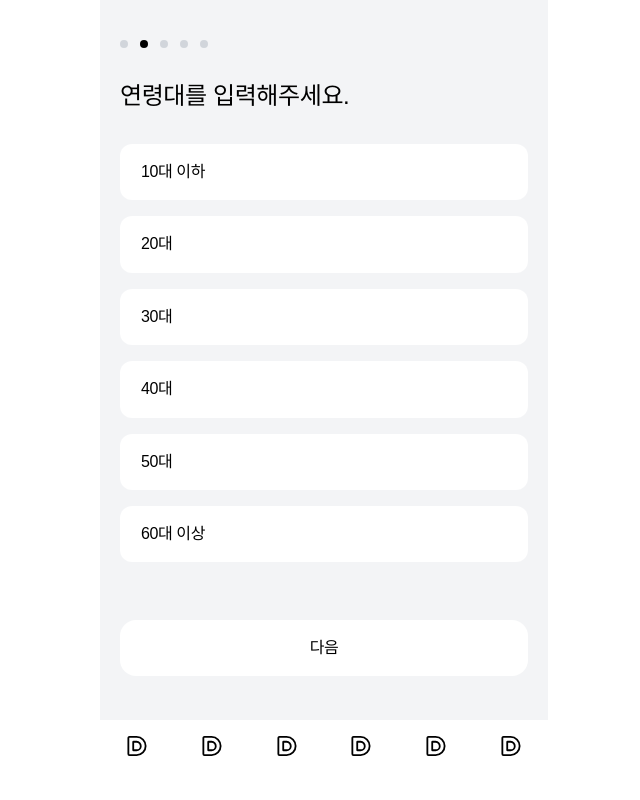
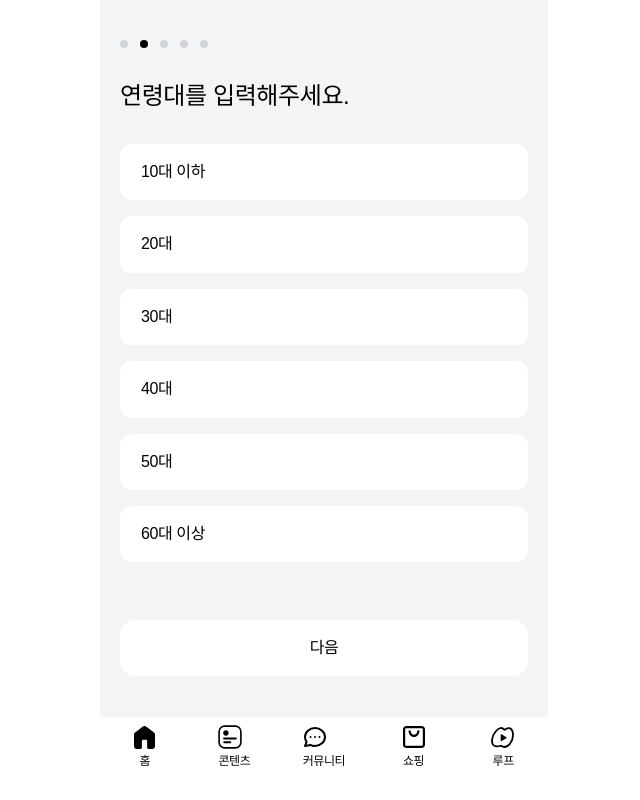
Before and after one commit to LatteChat/Latte-Frontend, a Next.js app: page /latte-chat/user/onboarding/age in a window 1280 px wide. Shown: the whole page, without its empty margins (316-956 px from the left). Built offline with nearby package versions, Linux system fonts and the light colour scheme.

Commit message:
feat: MainBottomNavigationBar 컴포넌트 구현 후 root layout 적용

```diff
--- a/src/app/layout.tsx
+++ b/src/app/layout.tsx
@@ -1,6 +1,6 @@
 import type { Metadata } from 'next'
 import './globals.css'
-import BottomNavigationBar from '@/shared/components/BottomNavigationBar'
+import MainBottomNavigationBar from '@/shared/components/MainBottomNavigationBar'
 
 export const metadata: Metadata = {
   title: 'Create Next App',
@@ -18,7 +18,7 @@ export default function RootLayout({
         <div className="flex justify-center">
           <main className="flex h-svh w-full max-w-md flex-col">
             <section className="flex-1 overflow-auto">{children}</section>
-            <BottomNavigationBar />
+            <MainBottomNavigationBar />
           </main>
         </div>
       </body>
--- /dev/null
+++ b/src/shared/components/MainBottomNavigationBar/index.tsx
@@ -0,0 +1,53 @@
+const NAVIGATION_OPTIONS = [
+  {
+    icon: '/icons/home-icon.svg',
+    value: 'home',
+    name: '홈',
+  },
+  {
+    icon: '/icons/content-icon.svg',
+    value: 'content',
+    name: '콘텐츠',
+  },
+  {
+    icon: '/icons/community-icon.svg',
+    value: 'community',
+    name: '커뮤니티',
+  },
+  {
+    icon: '/icons/shopping-icon.svg',
+    value: 'shopping',
+    name: '쇼핑',
+  },
+  {
+    icon: '/icons/loop-icon.svg',
+    value: 'loop',
+    name: '루프',
+  },
+]
+
+export default function MainBottomNavigationBar() {
+  return (
+    <nav className="h-[5.2rem] w-full">
+      <ul className="flex h-full w-full">
+        {NAVIGATION_OPTIONS.map((option) => {
+          return (
+            <li
+              key={option.value}
+              className="flex flex-1 flex-col items-center justify-start gap-2 bg-white py-2"
+            >
+              <button>
+                <img
+                  src={option.icon}
+                  className="aspect-square w-6 min-w-2"
+                  alt={option.name + ' 아이콘'}
+                />
+                <span className="whitespace-nowrap text-xs">{option.name}</span>
+              </button>
+            </li>
+          )
+        })}
+      </ul>
+    </nav>
+  )
+}
```
